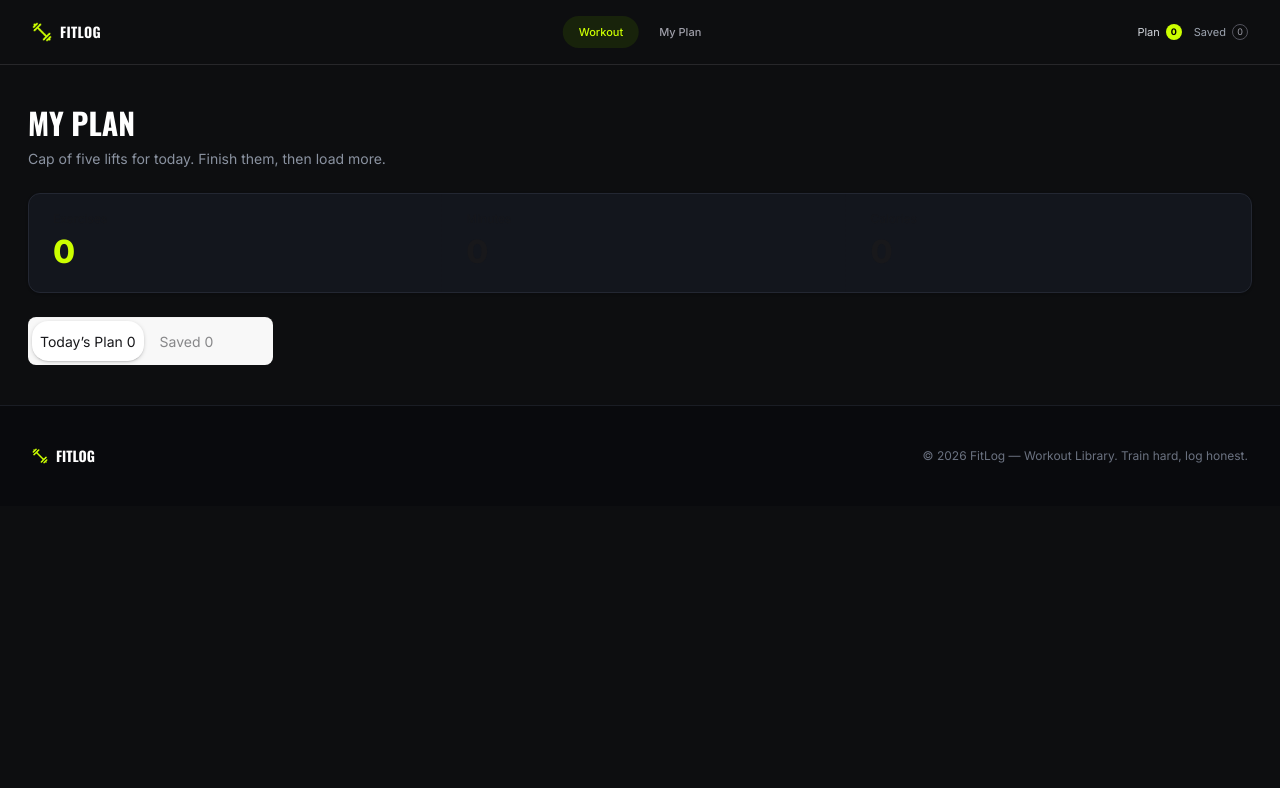
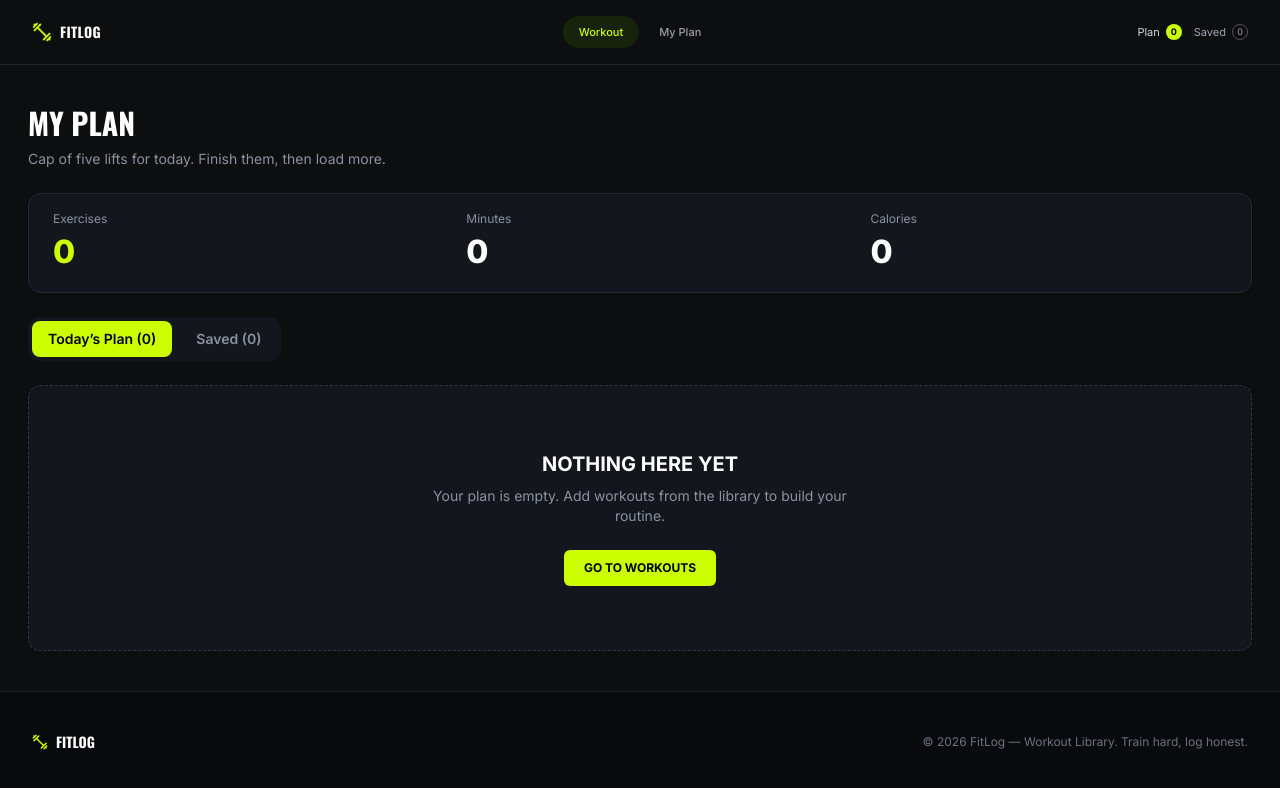
Before and after one commit to ashraful-islam11/assignment-6, a Next.js app: page /myPlan in a window 1280 px wide. Shown: the top 788 px of the page. Built offline with nearby package versions, Linux system fonts and the light colour scheme.

Commit message:
my plan section functionality add

```diff
--- a/src/app/context/Provider.tsx
+++ b/src/app/context/Provider.tsx
@@ -2,73 +2,72 @@
 "use client";
 
 import { createContext, ReactNode, useContext, useState } from "react";
+import IWorkOutType from "@/app/types/type";
 
-interface IWorkout {
-  id: number;
-  name: string;
-  image: string;
-  category: string[];
-  equipment: string;
-  duration: number;
-  calories: number;
-  rating: number;
-  difficulty: string;
-  sets: number;
-  reps: string;
-  description: string;
-  instructions: string[];
+interface IWorkoutContextType {
+  plan: IWorkOutType[];
+  saved: IWorkOutType[];
+
+  addToPlan: (workout: IWorkOutType) => void;
+  saveForLater: (workout: IWorkOutType) => void;
+
+  removeFromPlan: (workoutId: number) => void;
+  removeFromSaved: (workoutId: number) => void;
 }
 
-interface IWorkoutContext {
-  plan: IWorkout[];
-  saved: IWorkout[];
+const WorkoutContext = createContext<IWorkoutContextType | null>(null);
 
-  addToPlan: (workout: IWorkout) => void;
-  saveForLater: (workout: IWorkout) => void;
+export const WorkoutProvider = ({
+  children,
+}: {
+  children: ReactNode;
+}) => {
+  const [plan, setPlan] = useState<IWorkOutType[]>([]);
+  const [saved, setSaved] = useState<IWorkOutType[]>([]);
 
-  removeFromPlan: (id: number) => void;
-  removeFromSaved: (id: number) => void;
-}
-
-const WorkoutContext = createContext<IWorkoutContext | null>(null);
-
-export const WorkoutProvider = ({ children }: { children: ReactNode }) => {
-  const [plan, setPlan] = useState<IWorkout[]>([]);
-  const [saved, setSaved] = useState<IWorkout[]>([]);
-
-  // Add workout to Today's Plan
-  const addToPlan = (workout: IWorkout) => {
-    const alreadyAdded = plan.some((item) => item.id === workout.id);
+  const addToPlan = (workout: IWorkOutType) => {
+    const alreadyAdded = plan.some(
+      (item) => item.id === workout.id
+    );
 
     if (alreadyAdded) {
       return;
     }
 
-    setPlan((previousPlan) => [...previousPlan, workout]);
+    setPlan((previousPlan) => [
+      ...previousPlan,
+      workout,
+    ]);
   };
 
-  // Add workout to Saved
-  const saveForLater = (workout: IWorkout) => {
-    const alreadySaved = saved.some((item) => item.id === workout.id);
+  const saveForLater = (workout: IWorkOutType) => {
+    const alreadySaved = saved.some(
+      (item) => item.id === workout.id
+    );
 
     if (alreadySaved) {
       return;
     }
 
-    setSaved((previousSaved) => [...previousSaved, workout]);
+    setSaved((previousSaved) => [
+      ...previousSaved,
+      workout,
+    ]);
   };
 
-  // Remove workout from Today's Plan
-  const removeFromPlan = (id: number) => {
+  const removeFromPlan = (workoutId: number) => {
     setPlan((previousPlan) =>
-      previousPlan.filter((item) => item.id !== id)
+      previousPlan.filter(
+        (item) => item.id !== workoutId
+      )
     );
   };
 
-  // Remove workout from Saved
-  const removeFromSaved = (id: number) => {
+  const removeFromSaved = (workoutId: number) => {
     setSaved((previousSaved) =>
-      previousSaved.filter((item) => item.id !== id)
+      previousSaved.filter(
+        (item) => item.id !== workoutId
+      )
     );
   };
 
@@ -92,7 +91,9 @@ export const useWorkout = () => {
   const context = useContext(WorkoutContext);
 
   if (!context) {
-    throw new Error("useWorkout must be used inside WorkoutProvider");
+    throw new Error(
+      "useWorkout must be used inside WorkoutProvider"
+    );
   }
 
   return context;
--- a/src/app/myPlan/page.tsx
+++ b/src/app/myPlan/page.tsx
@@ -1,49 +1,222 @@
-import React from 'react';
+
+"use client";
+
+import { useState } from "react";
+import Link from "next/link";
+import Image from "next/image";
+
+import { useWorkout } from "@/app/context/Provider";
+import IWorkOutType from "@/app/types/type";
 
 const MyPlanPage = () => {
+  const {
+    plan,
+    saved,
+    removeFromPlan,
+    removeFromSaved,
+  } = useWorkout();
+
+  const [activeTab, setActiveTab] = useState<"plan" | "saved">("plan");
+
+  // Current tab's workouts
+  const currentWorkouts: IWorkOutType[] =
+    activeTab === "plan" ? plan : saved;
+
+  // Current tab's statistics
+  const totalExercises = currentWorkouts.length;
+
+  const totalMinutes = currentWorkouts.reduce(
+    (total, workout) => total + workout.duration,
+    0
+  );
+
+  const totalCalories = currentWorkouts.reduce(
+    (total, workout) => total + workout.caloriesBurned,
+    0
+  );
+
+  // Remove workout
+  const handleRemove = (workoutId: number) => {
+    if (activeTab === "plan") {
+      removeFromPlan(workoutId);
+    } else {
+      removeFromSaved(workoutId);
+    }
+  };
+
   return (
-        <section className=' container mx-auto px-7 py-10  '>
-             {/* my plan heading :  */}
-            <div className='pb-6 '>
-            <h2 className='text-3xl font-bold font-serif text-[#ffffff] mb-2 '>MY PLAN </h2>
-            <p className='text-sm text-[#8A92A0] '>Cap of five lifts for today. Finish them, then load more.</p>
+    <section className="container mx-auto px-7 py-10">
+
+      {/* My Plan Heading */}
+      <div className="pb-6">
+        <h2 className="mb-2 font-serif text-3xl font-bold text-[#ffffff]">
+          MY PLAN
+        </h2>
+
+        <p className="text-sm text-[#8A92A0]">
+          Cap of five lifts for today. Finish them, then load more.
+        </p>
       </div>
 
-           {/* my plan stats :  */}
-           <div className="stats w-full shadow bg-[#13161D] border border-[#232732] rounded-xl mb-6 ">
+      {/* My Plan Stats */}
+      <div className="stats mb-6 w-full rounded-xl border border-[#232732] bg-[#13161D] shadow">
+
         <div className="stat">
+          <div className="stat-title text-[#8A92A0]">
+            Exercises
+          </div>
 
-                    <div className="stat-title">Exercises</div>
-                    <div className="stat-value text-[#CCFF00]">{0} </div>
+          <div className="stat-value text-[#CCFF00]">
+            {totalExercises}
+          </div>
+        </div>
+
+        <div className="stat">
+          <div className="stat-title text-[#8A92A0]">
+            Minutes
+          </div>
+
+          <div className="stat-value text-white">
+            {totalMinutes}
+          </div>
+        </div>
+
+        <div className="stat">
+          <div className="stat-title text-[#8A92A0]">
+            Calories
+          </div>
+
+          <div className="stat-value text-white">
+            {totalCalories}
+          </div>
+        </div>
 
       </div>
 
-                <div className="stat ">
+      {/* Tabs */}
+      <div className="mb-6 flex w-fit gap-2 rounded-xl bg-[#13161D] p-1">
 
-                    <div className="stat-title">Minutes</div>
-                    <div className="stat-value">{0}</div>
+        <button
+          onClick={() => setActiveTab("plan")}
+          className={`rounded-lg px-4 py-2 text-sm font-semibold transition ${
+            activeTab === "plan"
+              ? "bg-[#CCFF00] text-black"
+              : "text-[#8A92A0] hover:text-white"
+          }`}
+        >
+          Today’s Plan ({plan.length})
+        </button>
+
+        <button
+          onClick={() => setActiveTab("saved")}
+          className={`rounded-lg px-4 py-2 text-sm font-semibold transition ${
+            activeTab === "saved"
+              ? "bg-[#CCFF00] text-black"
+              : "text-[#8A92A0] hover:text-white"
+          }`}
+        >
+          Saved ({saved.length})
+        </button>
 
       </div>
 
-                <div className="stat">
+      {/* Workout List */}
+      {currentWorkouts.length > 0 ? (
+        <div className="space-y-4">
 
-                    <div className="stat-title">Calories</div>
-                    <div className="stat-value">{0}</div>
+          {currentWorkouts.map((workout) => (
+            <div
+              key={workout.id}
+              className="relative flex flex-col gap-4 rounded-xl border border-[#232732] bg-[#13161D] p-4 transition hover:border-[#CCFF00]/40 sm:flex-row sm:items-center"
+            >
+
+              {/* Workout Image */}
+              <div className="relative h-40 w-full shrink-0 overflow-hidden rounded-lg sm:h-28 sm:w-40">
+                <Image
+                  src={workout.image}
+                  alt={workout.name}
+                  fill
+                  className="object-cover"
+                />
+              </div>
+
+              {/* Workout Information */}
+              <div className="min-w-0 flex-1">
+
+                <h3 className="text-lg font-bold uppercase text-white">
+                  {workout.name}
+                </h3>
+
+                <p className="mt-1 text-xs text-[#8A92A0]">
+                  {workout.equipment}
+                </p>
+
+                <div className="mt-3 flex flex-wrap gap-3 text-xs text-[#A8AFBB]">
+                  <span>{workout.duration} min</span>
+                  <span>•</span>
+                  <span>{workout.caloriesBurned} kcal</span>
+                  <span>•</span>
+                  <span>★ {workout.rating}</span>
+                </div>
+
+                {/* Actions */}
+                <div className="mt-4 flex flex-wrap gap-2">
+
+                  <Link
+                    href={`/workOut/${workout.id}`}
+                    className="rounded-md border border-[#30353E] px-3 py-2 text-xs font-semibold text-white transition hover:border-[#CCFF00] hover:text-[#CCFF00]"
+                  >
+                    View Details
+                  </Link>
+
+                  {activeTab === "plan" && (
+                    <button
+                      className="rounded-md bg-[#CCFF00] px-3 py-2 text-xs font-bold text-black transition hover:bg-[#b8e600]"
+                    >
+                      ✓ Mark as Done
+                    </button>
+                  )}
 
                 </div>
               </div>
 
-          {/* tabs :  */}
-          {/* name of each tab group should be unique */}
-            <div className="tabs tabs-box flex gap-2  w-[20%] ">
-            <input type="radio" name="my_tabs_6" className="tab rounded-2xl px-2  " aria-label={`Today’s Plan ${0}`}defaultChecked />
-
-            <input type="radio" name="my_tabs_6" className="tab rounded-xl px-2 " aria-label={`Saved ${0} `}  />
-
-
+              {/* Remove Button */}
+              <button
+                onClick={() => handleRemove(workout.id)}
+                className="absolute right-3 top-3 flex h-7 w-7 items-center justify-center rounded-full border border-[#30353E] text-sm text-[#8A92A0] transition hover:border-red-500 hover:text-red-500"
+                aria-label={`Remove ${workout.name}`}
+              >
+                ×
+              </button>
 
             </div>
+          ))}
 
+        </div>
+      ) : (
+
+        /* Empty State */
+        <div className="rounded-xl border border-dashed border-[#30353E] bg-[#13161D] px-6 py-16 text-center">
+
+          <h3 className="text-xl font-bold text-white">
+            NOTHING HERE YET
+          </h3>
+
+          <p className="mx-auto mt-2 max-w-md text-sm text-[#8A92A0]">
+            {activeTab === "plan"
+              ? "Your plan is empty. Add workouts from the library to build your routine."
+              : "You haven't saved any workouts yet. Save workouts from the library for later."}
+          </p>
+
+          <Link
+            href="/workOut"
+            className="mt-6 inline-block rounded-md bg-[#CCFF00] px-5 py-2.5 text-xs font-bold text-black transition hover:bg-[#b8e600]"
+          >
+            GO TO WORKOUTS
+          </Link>
+
+        </div>
+      )}
 
     </section>
   );
```
Also changed, not shown: src/app/components/workOutData/WorkoutActions.tsx (added, +71 -0 lines), src/app/workOut/[workOutId]/page.tsx (+44 -121 lines). Lines whose indentation alone changed are shown as unchanged.
